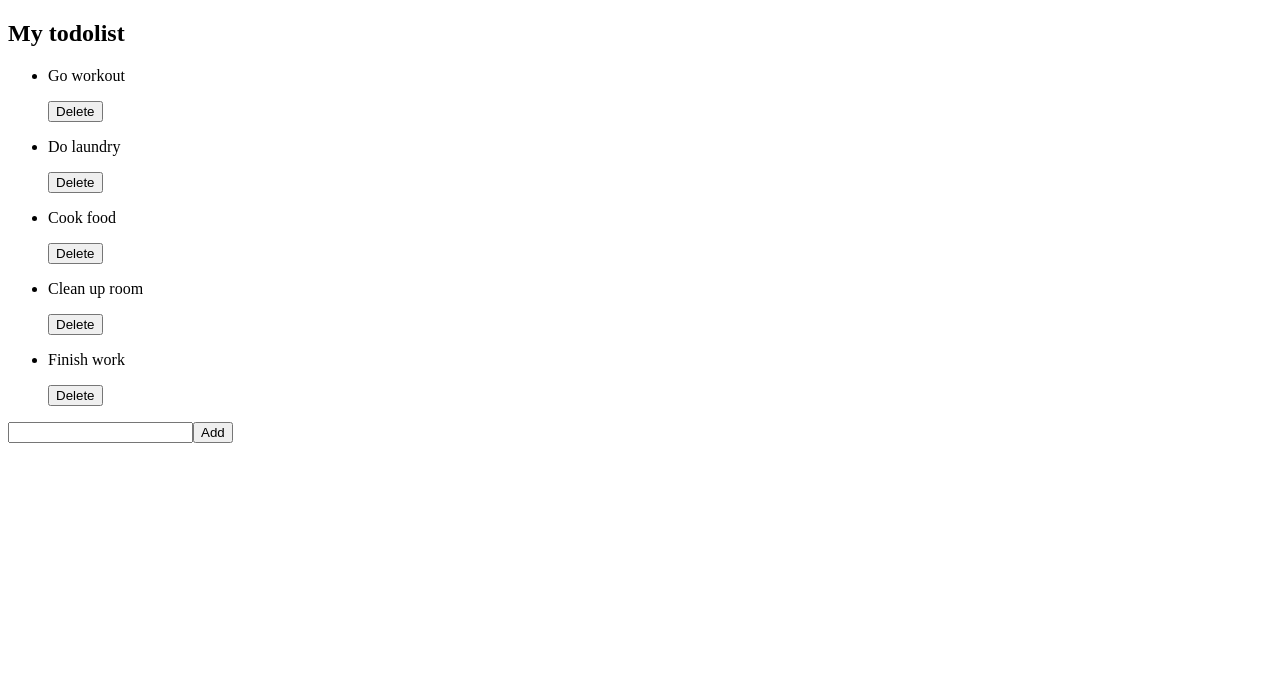
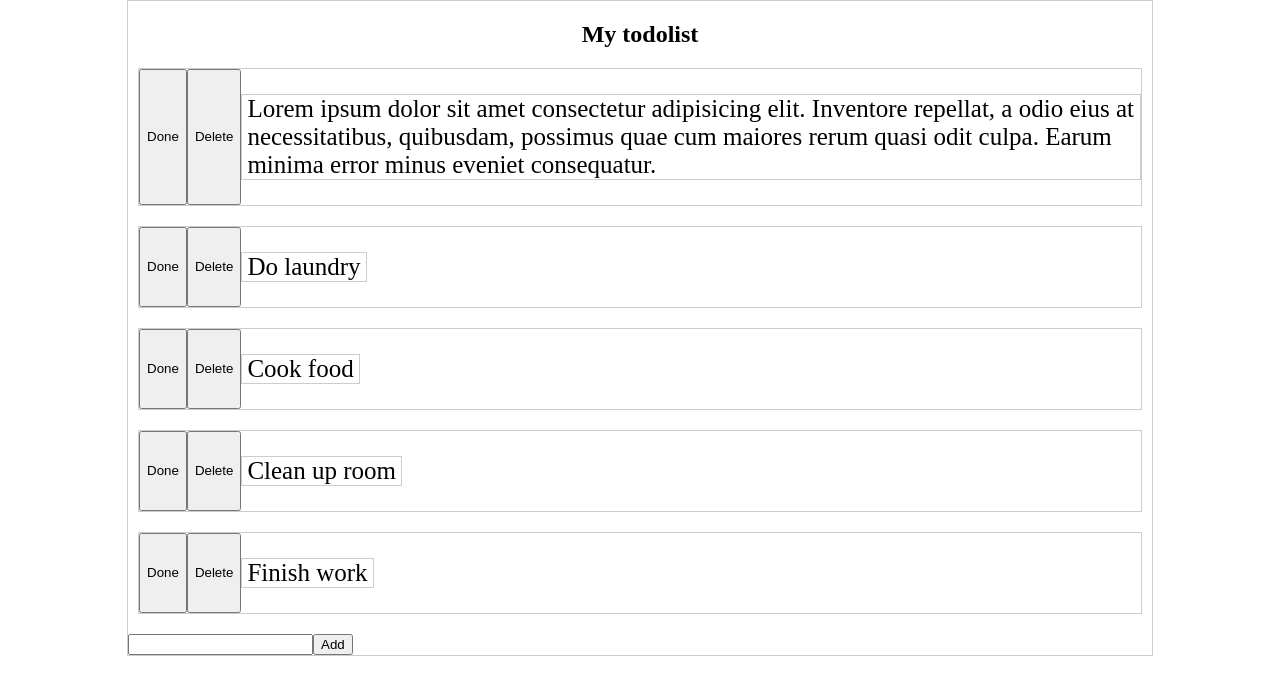
Before and after one commit to Akmatworld/todo-app, a Vue app: page / in a window 1280 px wide. Shown: the top 694 px of the page. Built offline with nearby package versions, Linux system fonts and the light colour scheme.

Commit message:
Implemented Done button, added styles for text-p block

```diff
--- a/src/App.vue
+++ b/src/App.vue
@@ -19,7 +19,7 @@ export default {
       todos: [
         {
           id: 1,
-          title: 'Go workout',
+          title: 'Lorem ipsum dolor sit amet consectetur adipisicing elit. Inventore repellat, a odio eius at necessitatibus, quibusdam, possimus quae cum maiores rerum quasi odit culpa. Earum minima error minus eveniet consequatur.',
           completed: false
         },
         {
@@ -57,5 +57,13 @@ export default {
 </script>
 
 <style lang="scss">
-
+body {
+  margin: 0;
+  paddin: 0;
+}
+#app {
+  border: 1px solid #ccc;
+  width: 80%;
+  margin: 0 auto;
+}
 </style>
--- a/src/components/Todo.vue
+++ b/src/components/Todo.vue
@@ -1,20 +1,28 @@
 <template>
   <div>
     <div :class="{ 'completed': todo.completed }">
-      <p @click="markComplete">{{ todo.title }}</p>
-      <button @click="$emit('delete-todo', todo.id)">Delete</button>
+      <div class="item-div">
+        <button @click="markComplete">Done</button>
+        <button @click="$emit('delete-todo', todo.id)">Delete</button>
+        <p class="item-p" :class="{completed: isActive}">{{ todo.title }}</p>
+      </div>
     </div>
   </div>
 </template>
 <script>
 export default {
   name: 'Todo',
+  data () {
+    return {
+      isActive: false
+    }
+  },
   props: [
     'todo'
   ],
   methods: {
     markComplete () {
-      this.todo.completed = !this.todo.completed
+      this.isActive = this.isActive === false
     }
   }
 }
@@ -23,4 +31,14 @@ export default {
   .completed {
     text-decoration: line-through;
   }
+  .item-p {
+    border: 1px solid #ccc;
+    padding: 0 5px;
+    font-size: 25px;
+  }
+  .item-div {
+    display:flex;
+    margin-bottom: 20px;
+    border: 1px solid #ccc;
+  }
 </style>
--- a/src/components/Todos.vue
+++ b/src/components/Todos.vue
@@ -1,7 +1,7 @@
 <template>
   <div>
-    <h2>My todolist</h2>
-    <ul>
+    <h2 class="todo-title">My todolist</h2>
+    <ul class="todos-ul">
       <li v-bind:key="todo.id" v-for="todo in todos">
         <Todo v-bind:todo="todo" v-on:delete-todo="$emit('delete-todo', todo.id)"/>
       </li>
@@ -22,5 +22,13 @@ export default {
 }
 </script>
 <style scoped>
-
+.todos-ul {
+  padding: 0 10px;
+}
+.todos-ul li {
+  list-style-type: none;
+}
+.todo-title {
+  text-align: center;
+}
 </style>
```
